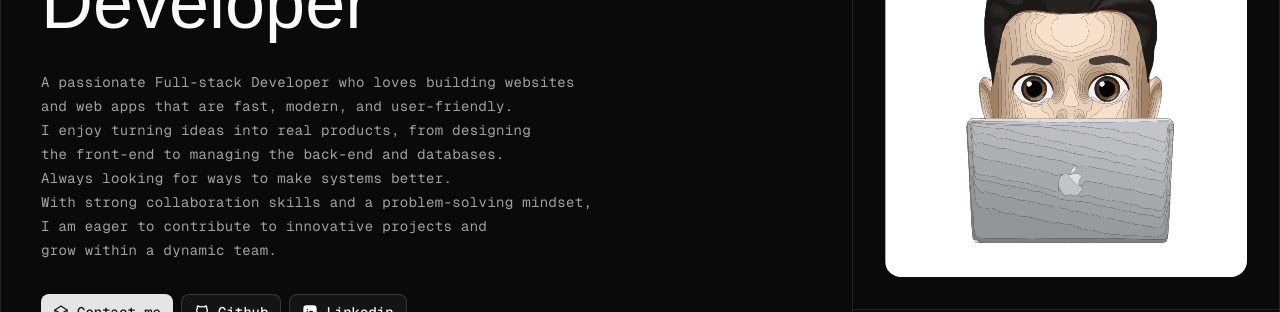
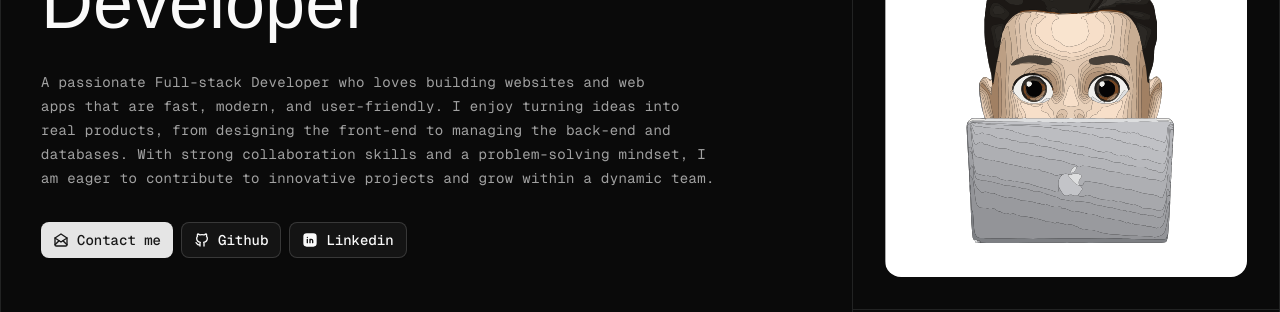
Before and after one commit to revansakuswana/revansa-portofolio, a React (Vite) app: page / in a window 1280 px wide. Shown: the part 195-507 px from the top of the page. Built offline with nearby package versions, Linux system fonts and the light colour scheme; a web font is replaced by a local one.

Commit message:
update hero paragraph

```diff
--- a/src/components/hero.tsx
+++ b/src/components/hero.tsx
@@ -24,14 +24,12 @@ export default function Hero() {
             Developer
           </h1>
           <p className="text-balance text-muted-foreground text-sm leading-6 tracking-wide">
-            A passionate Full-stack Developer who loves building websites <br />{" "}
-            and web apps that are fast, modern, and user-friendly.
-            <br /> I enjoy turning ideas into real products, from designing
-            <br /> the front-end to managing the back-end and databases.
-            <br /> Always looking for ways to make systems better. <br /> With
-            strong collaboration skills and a problem-solving mindset, <br /> I
-            am eager to contribute to innovative projects and
-            <br /> grow within a dynamic team.
+            A passionate Full-stack Developer who loves building websites and
+            web apps that are fast, modern, and user-friendly. I enjoy turning
+            ideas into real products, from designing the front-end to managing
+            the back-end and databases. With strong collaboration skills and a
+            problem-solving mindset, I am eager to contribute to innovative
+            projects and grow within a dynamic team.
           </p>
 
           {/* Tombol dalam grid min-content (struktur baru, isi tetap) */}
```
